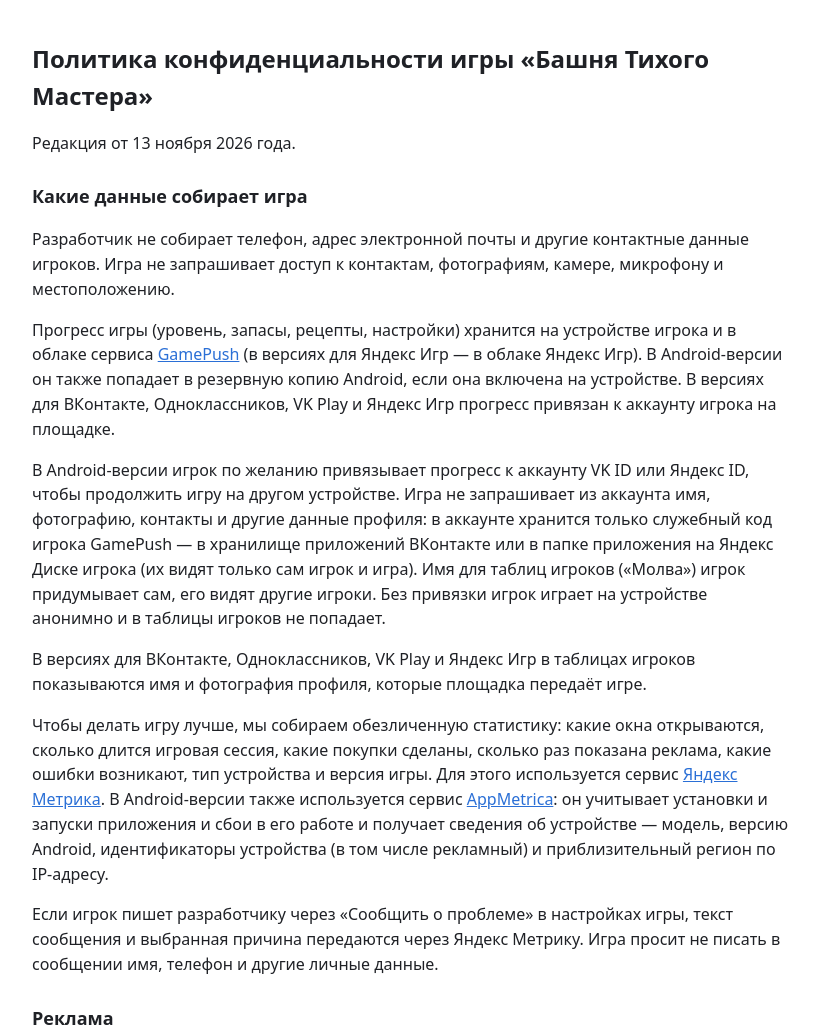
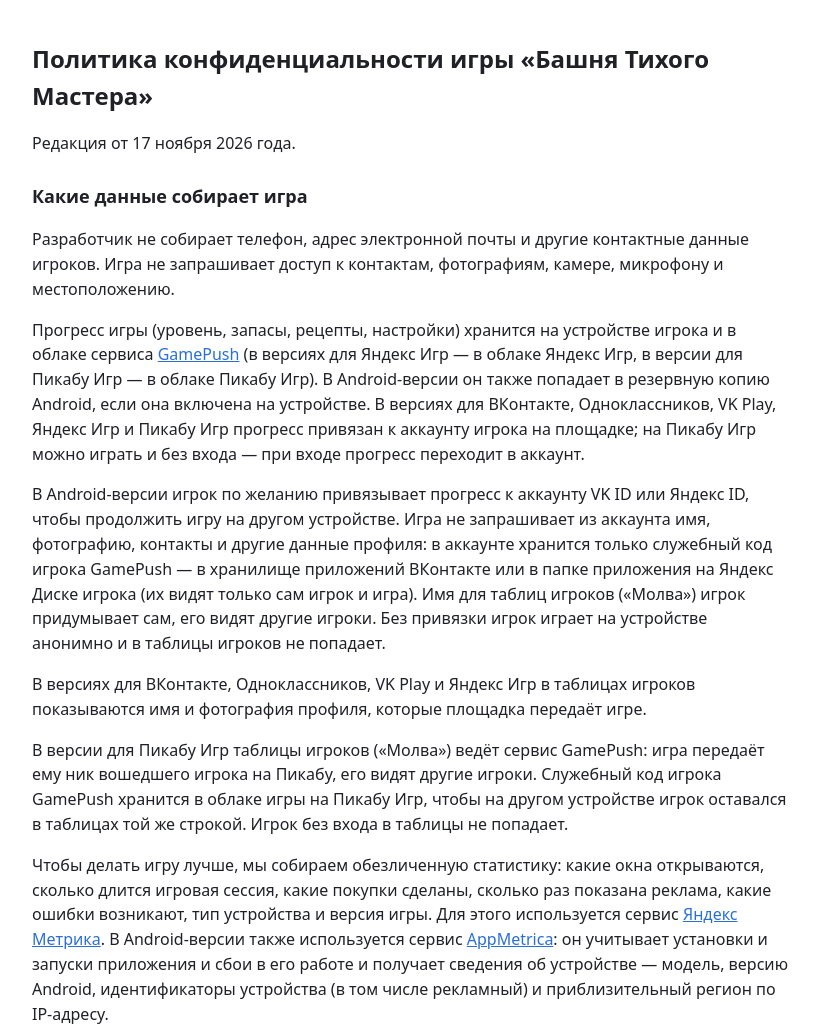
Before and after one commit to kavdev86/games-legal, a plain HTML site: page silent-tower/privacy.html in a window 1280 px wide. Shown: the top 1036 px of the page, without its empty margins (228-1047 px from the left). Drawn offline with Linux system fonts and the light colour scheme.

Commit message:
silent-tower privacy (17.11): Pikabu Games - progress in the Pikabu Games cloud, playing without signing in (progress moves into the account on sign-in), the players' tables kept by GamePush with the signed-in player's Pikabu nick, the GamePush player code in the game's Pikabu cloud, guests out of the tables; Pikabu Games privacy policy link, GamePush there only for the tables, game files from Yandex Cloud; edition date 17 November
Co-Authored-By: Claude Opus 5.5 (1M context) <noreply@anthropic.com>

```diff
--- a/silent-tower/privacy.html
+++ b/silent-tower/privacy.html
@@ -13,15 +13,17 @@
   </head>
   <body>
     <h1>Политика конфиденциальности игры «Башня Тихого Мастера»</h1>
-    <p>Редакция от 13 ноября 2026 года.</p>
+    <p>Редакция от 17 ноября 2026 года.</p>
 
     <h2>Какие данные собирает игра</h2>
     <p>Разработчик не собирает телефон, адрес электронной почты и другие контактные данные игроков.
     Игра не запрашивает доступ к контактам, фотографиям, камере, микрофону и местоположению.</p>
     <p>Прогресс игры (уровень, запасы, рецепты, настройки) хранится на устройстве игрока и в облаке
-    сервиса <a href="https://gamepush.com/">GamePush</a> (в версиях для Яндекс Игр — в облаке Яндекс Игр).
-    В Android-версии он также попадает в резервную копию Android, если она включена на устройстве.
-    В версиях для ВКонтакте, Одноклассников, VK Play и Яндекс Игр прогресс привязан к аккаунту игрока на площадке.</p>
+    сервиса <a href="https://gamepush.com/">GamePush</a> (в версиях для Яндекс Игр — в облаке Яндекс Игр, в версии
+    для Пикабу Игр — в облаке Пикабу Игр). В Android-версии он также попадает в резервную копию Android, если она
+    включена на устройстве. В версиях для ВКонтакте, Одноклассников, VK Play, Яндекс Игр и Пикабу Игр прогресс
+    привязан к аккаунту игрока на площадке; на Пикабу Игр можно играть и без входа — при входе прогресс переходит
+    в аккаунт.</p>
     <p>В Android-версии игрок по желанию привязывает прогресс к аккаунту VK ID или Яндекс ID, чтобы продолжить
     игру на другом устройстве. Игра не запрашивает из аккаунта имя, фотографию, контакты и другие данные профиля:
     в аккаунте хранится только служебный код игрока GamePush — в хранилище приложений ВКонтакте или в папке
@@ -30,6 +32,9 @@
     не попадает.</p>
     <p>В версиях для ВКонтакте, Одноклассников, VK Play и Яндекс Игр в таблицах игроков показываются имя и фотография
     профиля, которые площадка передаёт игре.</p>
+    <p>В версии для Пикабу Игр таблицы игроков («Молва») ведёт сервис GamePush: игра передаёт ему ник вошедшего
+    игрока на Пикабу, его видят другие игроки. Служебный код игрока GamePush хранится в облаке игры на Пикабу Игр,
+    чтобы на другом устройстве игрок оставался в таблицах той же строкой. Игрок без входа в таблицы не попадает.</p>
     <p>Чтобы делать игру лучше, мы собираем обезличенную статистику: какие окна открываются, сколько длится
       игровая сессия, какие покупки сделаны, сколько раз показана реклама, какие ошибки возникают, тип устройства
       и версия игры. Для этого используется сервис <a href="https://metrika.yandex.ru/">Яндекс Метрика</a>.
@@ -67,8 +72,9 @@
       <li>Яндекс Метрика, AppMetrica, Рекламная сеть Яндекса, Яндекс Игры, Яндекс ID и Яндекс Диск (привязка прогресса в Android-версии) — <a href="https://yandex.ru/legal/confidential/">политика конфиденциальности Яндекса</a>.</li>
       <li>RuStore — <a href="https://www.rustore.ru/help/legal/privacy-policy-users">политика конфиденциальности пользователей RuStore</a>.</li>
       <li>ВКонтакте, Одноклассники, VK Play, VK ID (привязка прогресса в Android-версии) — <a href="https://vk.com/privacy">политика конфиденциальности ВКонтакте</a>.</li>
-      <li>Сохранения и таблицы игроков, в версиях для ВКонтакте, Одноклассников и VK Play также покупки — сервис <a href="https://gamepush.com/">GamePush</a>.</li>
-      <li>Файлы игры в версиях для ВКонтакте, Одноклассников и VK Play загружаются с серверов Яндекс Облака и сервиса GamePush. Как и любой сайт, сервер при загрузке получает технические сведения запроса — IP-адрес и тип браузера; игровые данные туда не передаются. Яндекс Облако — <a href="https://yandex.ru/legal/confidential/">политика конфиденциальности Яндекса</a>.</li>    </ul>
+      <li>Пикабу Игры — <a href="https://games.pikabu.ru/page/privacy-policy">политика конфиденциальности Пикабу Игр</a>.</li>
+      <li>Сохранения и таблицы игроков (в версии для Пикабу Игр — только таблицы), в версиях для ВКонтакте, Одноклассников и VK Play также покупки — сервис <a href="https://gamepush.com/">GamePush</a>.</li>
+      <li>Файлы игры в версиях для ВКонтакте, Одноклассников, VK Play и Пикабу Игр загружаются с серверов Яндекс Облака и сервиса GamePush. Как и любой сайт, сервер при загрузке получает технические сведения запроса — IP-адрес и тип браузера; игровые данные туда не передаются. Яндекс Облако — <a href="https://yandex.ru/legal/confidential/">политика конфиденциальности Яндекса</a>.</li>    </ul>
 
     <h2>Дети</h2>
     <p>Игра не предназначена для сбора данных о детях и не запрашивает у игроков сведения о возрасте или личности.</p>
```
